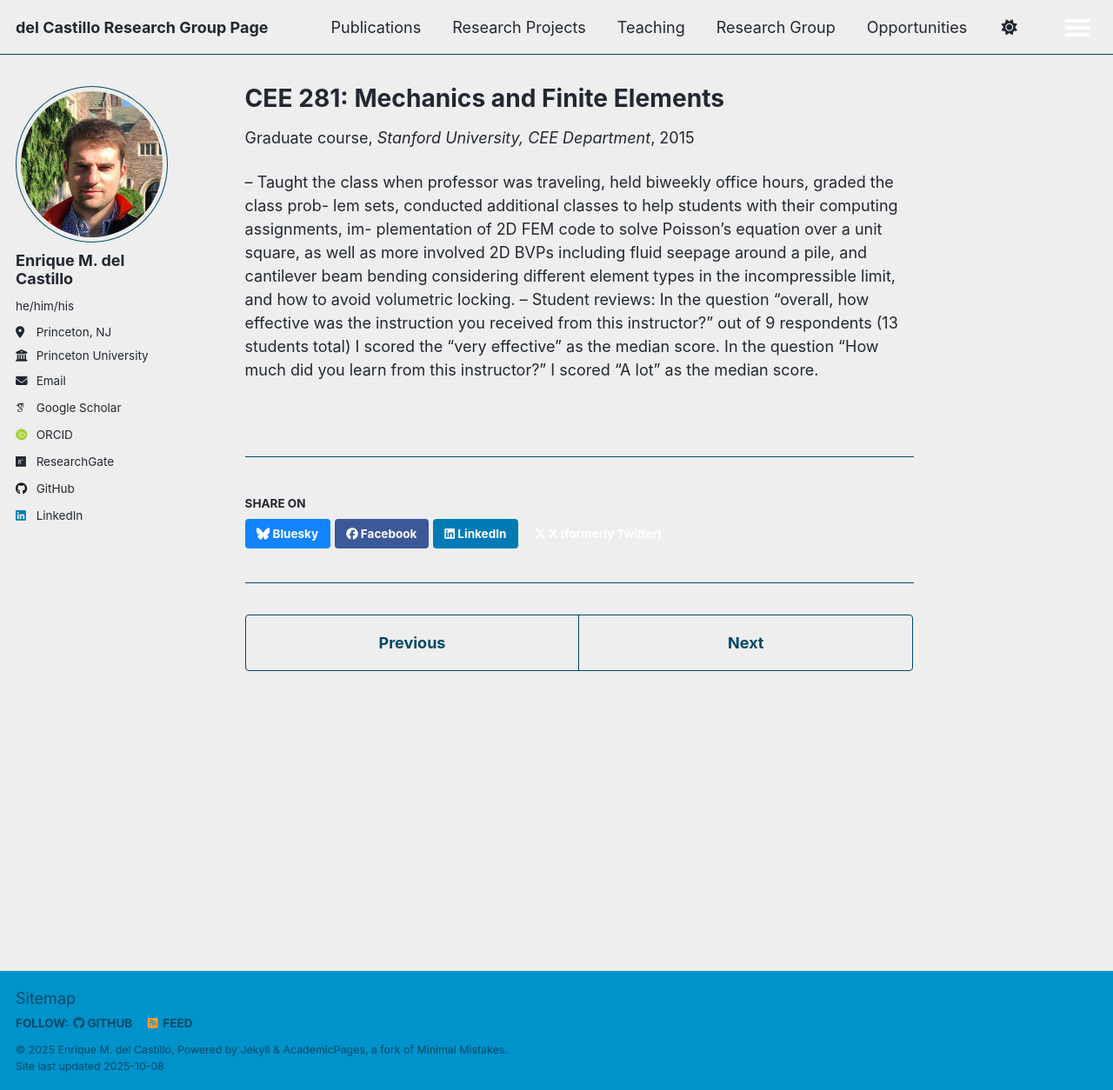
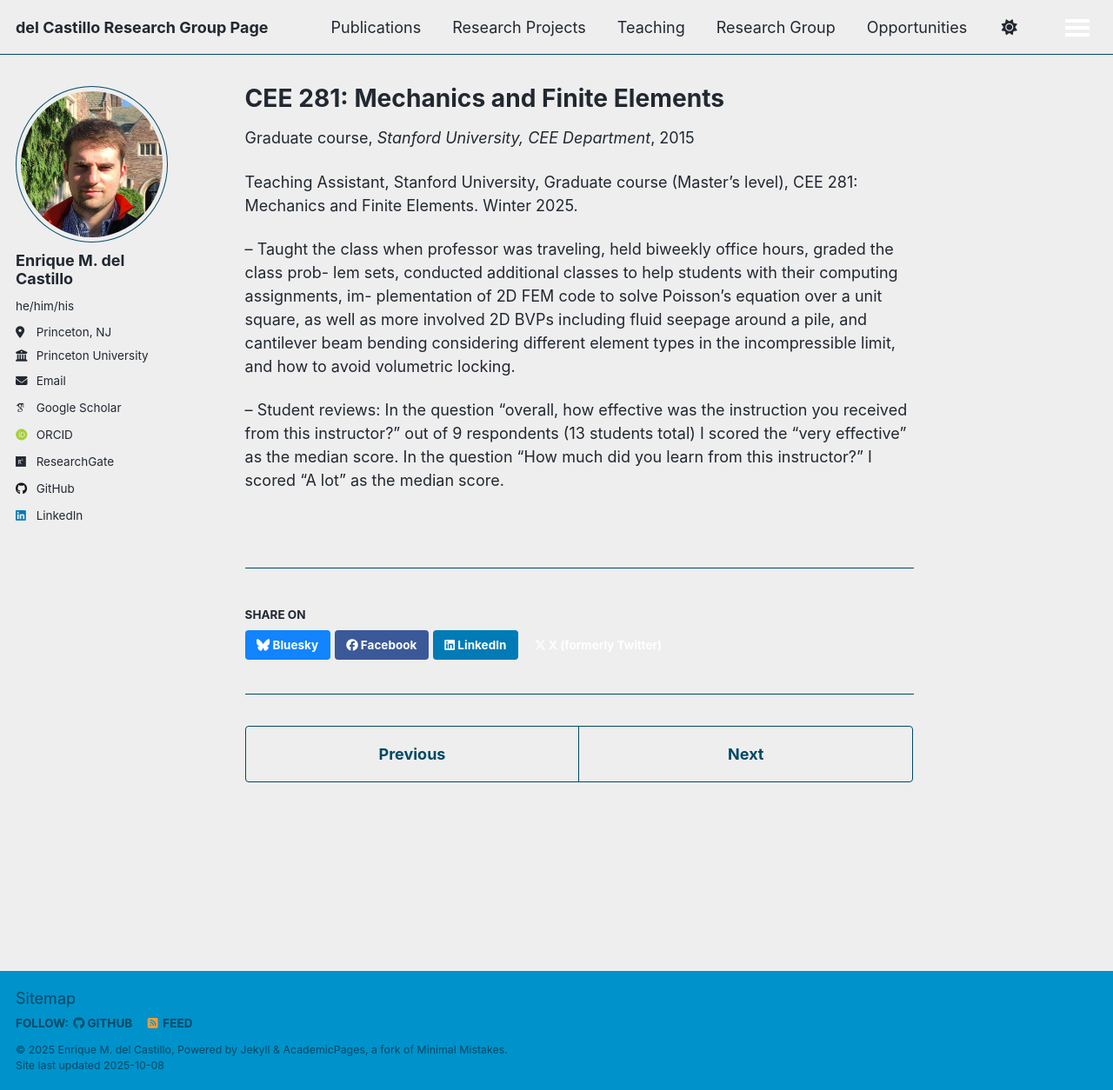
Before and after one commit to emdc19/emdcwebsite, a Jekyll site: the page built from _teaching/2015-spring-teaching-2.md, in a window 1280 px wide and 1254 px high. Shown: the whole window at 87% size. Built offline with Jekyll 4.4.1, drawn with Linux system fonts in a browser that asks for light colours; some web fonts are replaced; a script that is not in the unit is left out.

Commit message:
Update 2015-spring-teaching-2.md

```diff
--- a/_teaching/2015-spring-teaching-2.md
+++ b/_teaching/2015-spring-teaching-2.md
@@ -8,12 +8,15 @@ venue: "Stanford University, CEE Department"
 date: 2015-01-01
 location: "Stanford, USA"
 ---
+Teaching Assistant, Stanford University, Graduate course (Master’s level), CEE 281: Mechanics and
+Finite Elements. Winter 2025.
 
 – Taught the class when professor was traveling, held biweekly office hours, graded the class prob-
 lem sets, conducted additional classes to help students with their computing assignments, im-
 plementation of 2D FEM code to solve Poisson’s equation over a unit square, as well as more
 involved 2D BVPs including fluid seepage around a pile, and cantilever beam bending considering
 different element types in the incompressible limit, and how to avoid volumetric locking.
+
 – Student reviews: In the question “overall, how effective was the instruction you received from
 this instructor?” out of 9 respondents (13 students total) I scored the “very effective” as the
 median score. In the question “How much did you learn from this instructor?” I scored “A lot”
```
